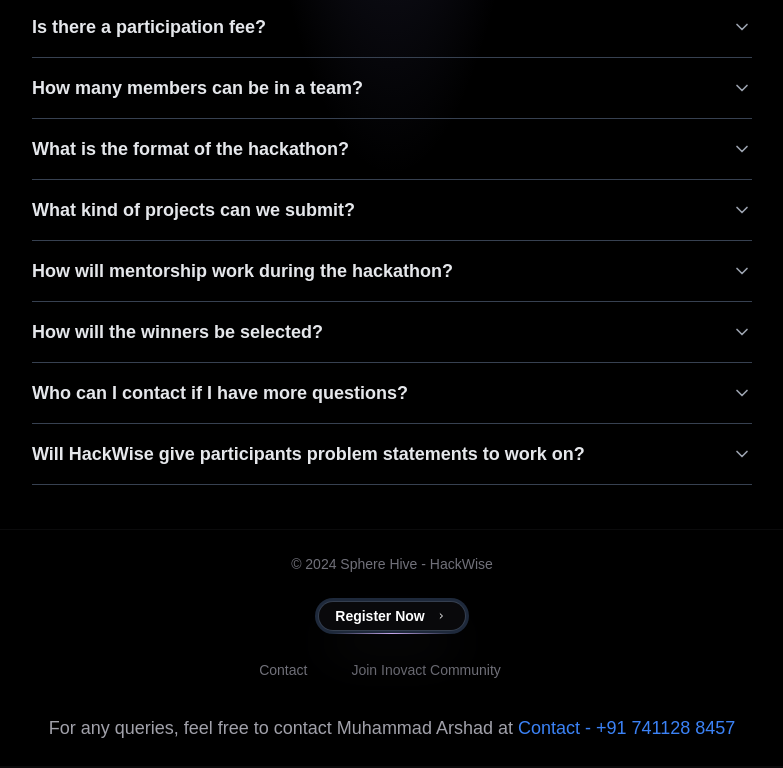
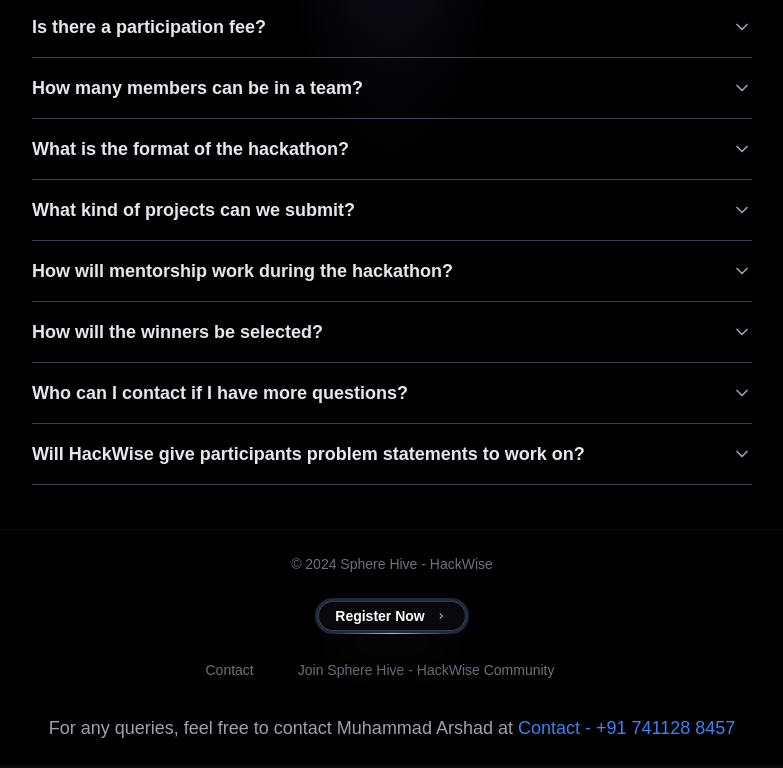
Before and after one commit to arshad-muhammad/SphereHive, a plain HTML site: page index.html in a window 1280 px wide. Shown: the part 5162-5930 px from the top of the page, without its empty margins (248-1031 px from the left). Drawn offline with nearby package versions, Linux system fonts and the light colour scheme.

Commit message:
Update index.html

```diff
--- a/index.html
+++ b/index.html
@@ -3431,8 +3431,8 @@
         ><a
           class="group/community flex items-center"
           target="_blank"
-          href="https://chat.whatsapp.com/GClxUdUctuaEUeWmJmNYHo"
-          >Join Inovact Community<svg
+          href="https://chat.whatsapp.com/LFXLoMn5XYtJZNeygBPLR2"
+          >Join Sphere Hive - HackWise Community<svg
             class="group-hover/community:opacity-100 opacity-0 transition hidden md:block"
             width="24px"
             height="24px"
```
